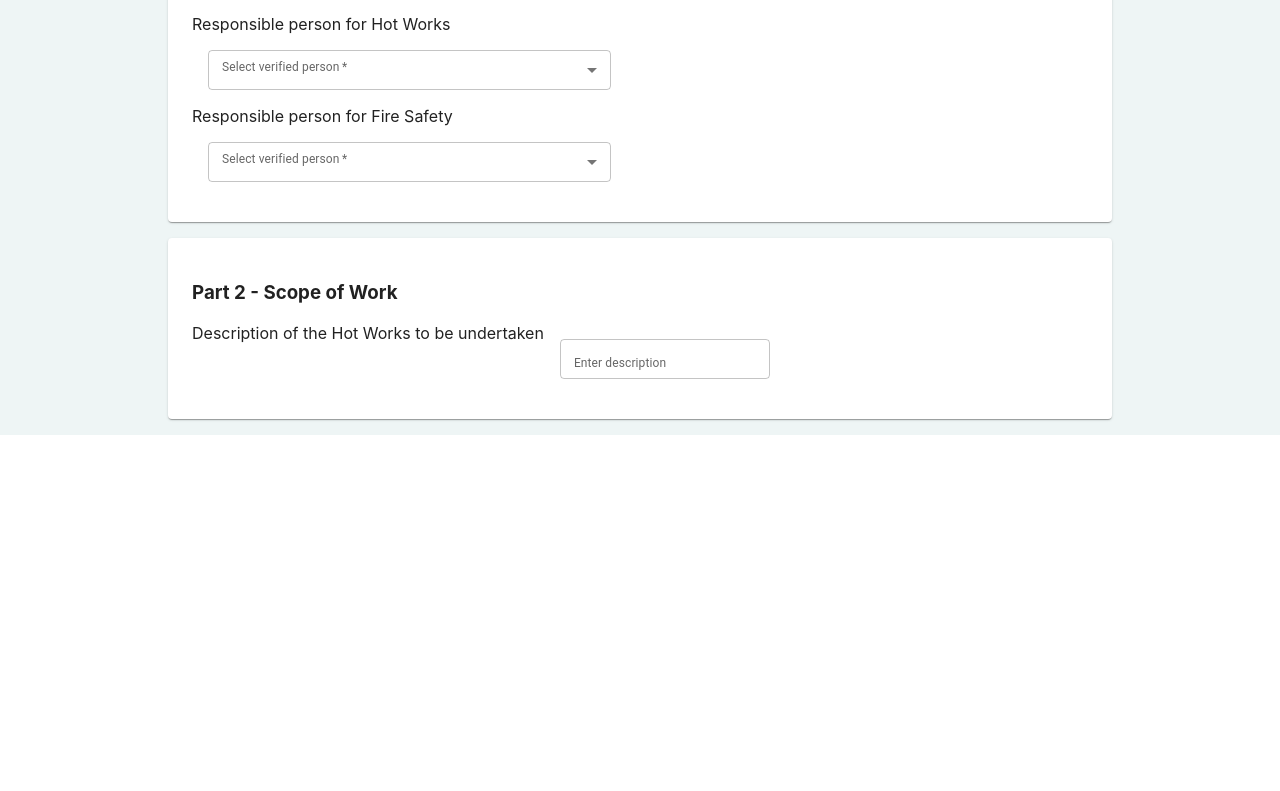
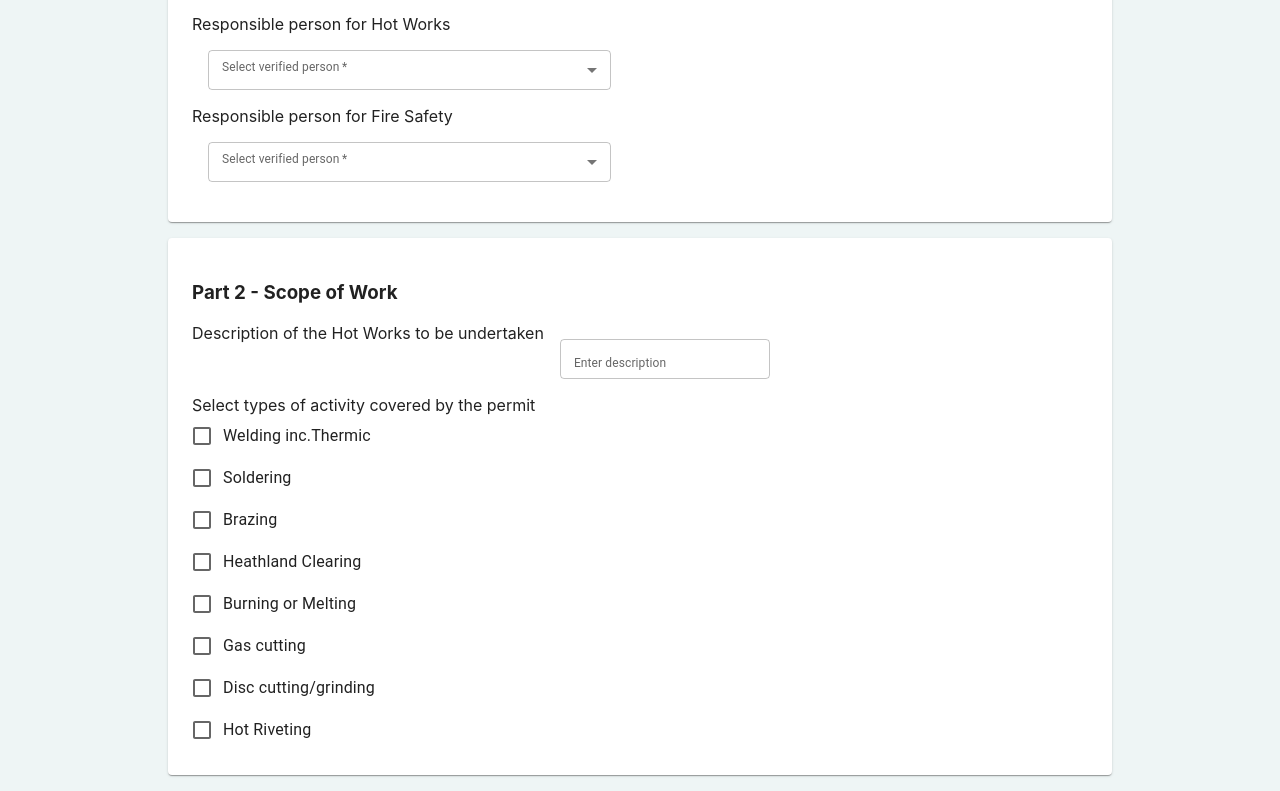
Before and after one commit to Catherinen29/skunkworks, a React (Create React App) app: page / in a window 1280 px wide. Shown: the part 520-1311 px from the top of the page. Before the commit the page ends 955 px from the top, so only its background shows below. Built offline with nearby package versions, Linux system fonts and the light colour scheme.

Commit message:
Add types of activity form. Check boxes and functionality.

```diff
--- a/src/components/newPermit/Part2.js
+++ b/src/components/newPermit/Part2.js
@@ -1,6 +1,22 @@
-import { Box, Button, FormControl, FormHelperText, FormLabel, InputBase, InputLabel, MenuItem, Paper, Select, TextField, createTheme } from "@mui/material"
+import { Box, Button, Checkbox, FormControl, FormControlLabel, FormHelperText, FormLabel, InputBase, InputLabel, MenuItem, Paper, Radio, RadioGroup, Select, TextField, createTheme } from "@mui/material"
+import { useState } from "react"
 
 export default function Part2() {
+
+const [selectedActivity, setSelectedActivity] = useState([''])
+
+const updateActivities = (e) => {
+    if (!selectedActivity.includes(e.target.value)) {
+        setSelectedActivity([...selectedActivity, e.target.value])
+        console.log(selectedActivity)
+    } else {
+        const index = selectedActivity.indexOf(e.target.value)
+        setSelectedActivity(selectedActivity.splice(index, 1))
+        console.log(selectedActivity)
+
+    }
+
+}
 
     return (
         <Paper component="section" sx={{
@@ -21,6 +37,24 @@ export default function Part2() {
         </FormControl>
         </div>
 
+        <div>
+        <FormControl>
+            <label>Select types of activity covered by the permit</label>
+        <FormLabel></FormLabel>
+        <RadioGroup>
+            <FormControlLabel value="Welding inc.Thermic" control={<Checkbox onClick={updateActivities} />} label="Welding inc.Thermic" />
+            <FormControlLabel value="Soldering" control={<Checkbox onClick={updateActivities} />} label="Soldering" />
+            <FormControlLabel value="Brazing" control={<Checkbox onClick={updateActivities} />} label="Brazing" />
+            <FormControlLabel value="Heathland Clearing" control={<Checkbox onClick={updateActivities} />} label="Heathland Clearing" />
+            <FormControlLabel value="Burning or Melting" control={<Checkbox onClick={updateActivities} />} label="Burning or Melting" />
+            <FormControlLabel value="Gas cutting" control={<Checkbox onClick={updateActivities} />} label="Gas cutting" />
+            <FormControlLabel value="Disc cutting/grinding" control={<Checkbox onClick={updateActivities} />} label="Disc cutting/grinding" />
+            <FormControlLabel value="Hot Riveting" control={<Checkbox onClick={updateActivities} />} label="Hot Riveting" />
+
+        </RadioGroup>
+        </FormControl>
+        </div>
+
 
         </Paper>
     )
```
